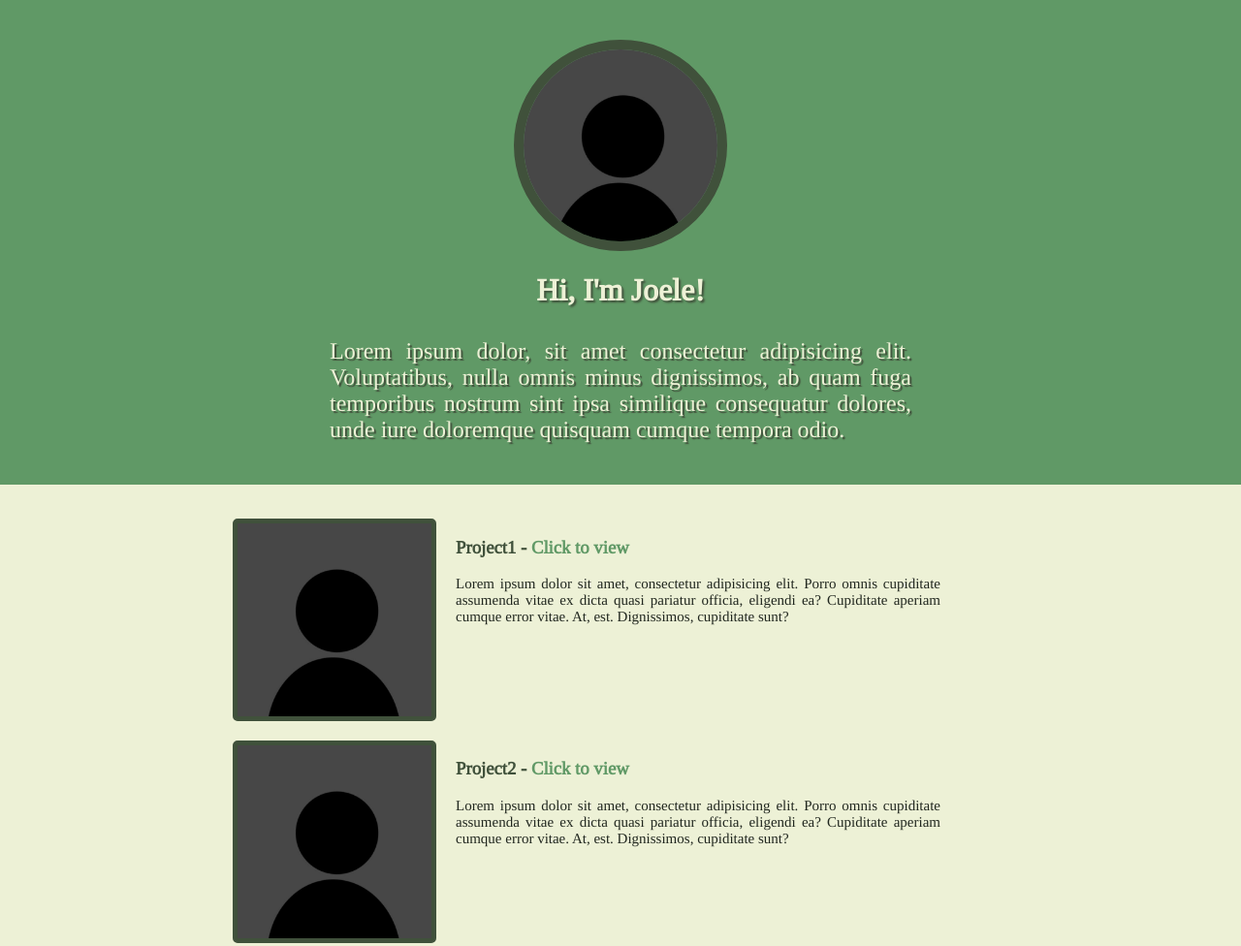
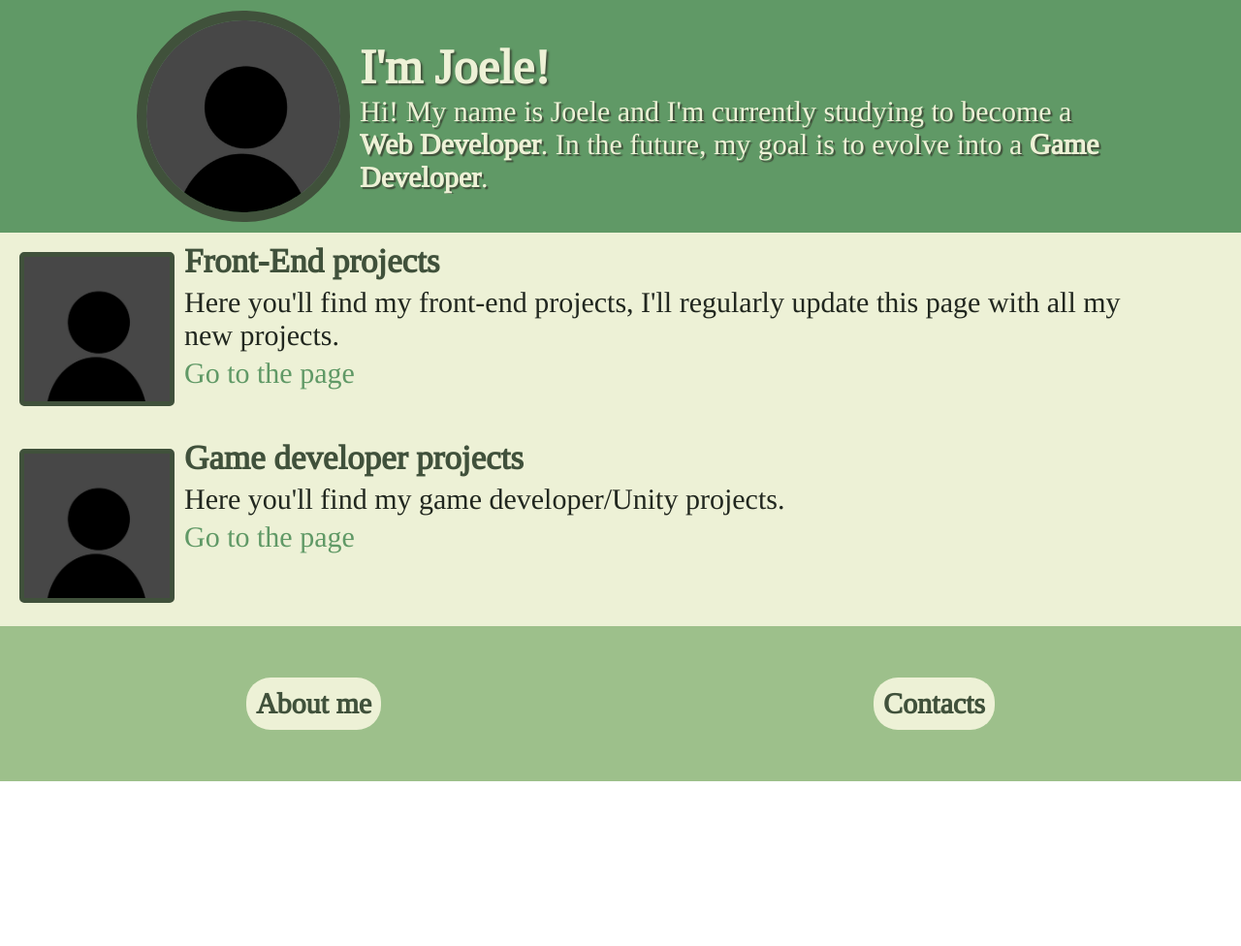
Before and after one commit to JoyBoyyy/html-portfolio, a plain HTML site: page index.html in a window 1280 px wide. Shown: the top 976 px of the page at 97% size. After the commit the page ends 806 px from the top, so only its background shows below. Drawn offline with Linux system fonts and the light colour scheme.

Commit message:
Portfolio 2.0
- new index file with better html and css
- works better with different screen sizes

```diff
--- a/index.html
+++ b/index.html
@@ -3,54 +3,49 @@
 <head>
     <meta charset="UTF-8">
     <meta name="viewport" content="width=device-width, initial-scale=1.0">
-    <title>Joele Kotrri's portfolio</title>
+    <title>My Portfolio</title>
     <link rel="stylesheet" href="./style.css">
+
     <link rel="preconnect" href="https://fonts.googleapis.com">
     <link rel="preconnect" href="https://fonts.gstatic.com" crossorigin>
     <link href="https://fonts.googleapis.com/css2?family=Tinos&display=swap" rel="stylesheet">
 </head>
 <body>
-    <div class="containerTop">
-        <img src="./asset/test.jpg" alt="photo of Joele">
-        <h1>Hi, I'm Joele!</h1>
-        <div id="personalInfo">
-            Lorem ipsum dolor, sit amet consectetur adipisicing elit. Voluptatibus, nulla omnis minus dignissimos, ab quam fuga temporibus nostrum sint ipsa similique consequatur dolores, unde iure doloremque quisquam cumque tempora odio.
+    <!---------- Top part ---------->
+   <div class="container top">
+        <img class="contentTop top1" src="./asset/test.jpg" alt="joele kotrri's photo">
+        <div class="contentTop top2">
+            <div class="top2Title">I'm Joele!</div>
+            <div class="top2Info">Hi! My name is Joele and I'm currently studying to become a <b>Web Developer</b>. In the future, my goal is to evolve into a <b>Game Developer</b>. </div>
         </div>
-    </div>
+   </div>
 
-    <div class="containerMiddle">
-        <div class="projectSection">
-            <div id="project1" class="projects">
-                <img src="./asset/test.jpg" alt="project1">
-                <h3>Project1 - <a href="">Click to view</a></h3>
-                <div class="projInfo">
-                    Lorem ipsum dolor sit amet, consectetur adipisicing elit. Porro omnis cupiditate assumenda vitae ex dicta quasi pariatur officia, eligendi ea? Cupiditate aperiam cumque error vitae. At, est. Dignissimos, cupiditate sunt?
-                </div>
-            </div>
-            <div id="project2" class="projects">
-                <img src="./asset/test.jpg" alt="project2">
-                <h3>Project2 - <a href="">Click to view</a></h3>
-                <div class="projInfo">
-                    Lorem ipsum dolor sit amet, consectetur adipisicing elit. Porro omnis cupiditate assumenda vitae ex dicta quasi pariatur officia, eligendi ea? Cupiditate aperiam cumque error vitae. At, est. Dignissimos, cupiditate sunt?
-                </div>
-            </div>
-            <div id="project3" class="projects">
-                <img src="./asset/test.jpg" alt="project3">
-                <h3>Project3 - <a href="">Click to view</a></h3>
-                <div class="projInfo">
-                    Lorem ipsum dolor sit amet, consectetur adipisicing elit. Porro omnis cupiditate assumenda vitae ex dicta quasi pariatur officia, eligendi ea? Cupiditate aperiam cumque error vitae. At, est. Dignissimos, cupiditate sunt?
-                </div>
-            </div>
+    <!---------- Middle part ---------->
+   <div class="container middle">
+    <!-- Front-end projects -->
+        <div class="containerCont">
+            <img class="previewMid" src="./asset/test.jpg" alt="Front-end content preview">
+            <div class="titleMid">Front-End projects</div>
+            <div class="infoMid">Here you'll find my front-end projects, I'll regularly update this page with all my new projects. </div>
+            <a href="">Go to the page</a>
         </div>
-    </div>
+    <!-- Game developer projects -->
+        <div class="containerCont">
+            <img class="previewMid" src="./asset/test.jpg" alt="Game developer content preview">
+            <div class="titleMid">Game developer projects</div>
+            <div class="infoMid">Here you'll find my game developer/Unity projects.</div>
+            <a href="">Go to the page</a>
+        </div>
 
-    <div class="containerBottom">
-        <h3><a href="./about.html">About me</a></h3>
-        <h3><a href="./contact.html">Contacts</a></h3>
-    </div>
+   </div>
+
+    <!---------- Bottom part ---------->
+   <div class="container bottom">
+        <a href="./about.html"><button id="buttonAbout">About me</button></a>
+        <a href="./contact.html"><button id="buttonContact">Contacts</button></a>
+   </div>
 
 
-
-
+    <script src="./index.js"></script>
 </body>
 </html>
--- a/style.css
+++ b/style.css
@@ -4,129 +4,251 @@ body{
     font-family: "Tinos", serif;
 }
 
-div{
+
+.container{
+    width: 100%;
     margin: 0px;
     padding: 0px;
 }
 
-a{
-    text-decoration: none;
-}
+/* -------------------- Top Section -------------------- */
+.top{
+    background-color: #609966;
 
-/* --------------------------------DESKTOP---------------------------------- */
-/* ---------------------TOP---------------------- */
-
-.containerTop{
-    background-color: #609966;
-    width: 100%;
-    height: 500px;
+    min-height: 30vh;
+    height: auto;
 
     display: flex;
-    flex-direction: column;
     justify-content: center;
     align-items: center;
 
     color: #EDF1D6;
+    overflow: hidden;
 }
 
-.containerTop > img{
-    width: 200px;
-    border: solid 10px #40513B;
-    border-radius: 50%;
-    margin: 0%;
+.contentTop{
+    display: inline-block;
+    padding: 0px;
+    margin: 0px;
 }
 
-h1{
-    text-shadow: 2px 2px 2px #40513B;
-    text-align: center;
+.top img{
+    border-radius: 50%;
+    margin: 10px 0px;
+    float: left;
 }
 
-/*
-
-  <h2>Lorem ipsum dolor sit amet consectetur adipisicing elit. Cupiditate repudiandae vero totam deserunt sequi! Labore nihil nesciunt quo, iste cumque molestiae excepturi hic sit adipisci.</h2>
-
-h2{
-    text-shadow: 2px 2px 2px #40513B;
-    text-align: center;
-    text-wrap: pretty;
-}
-*/
-
-#personalInfo{
-    /*border: 1px solid black;*/
-    padding: 10px;
-    width: 600px;
-    height: 100px;
-
-    text-shadow: 2px 2px 1px #40513B;
-    text-align: justify;
-    font-size: 24px;
+.top .top2{
+    width: 60%;
+    height: 75%;
+    overflow: hidden;
+    margin-left: 10px;
 }
 
-/* ---------------------MIDDLE---------------------- */
-
-.containerMiddle{
-    background-color: #EDF1D6;
-    width: 100%;
+.top2Title{
+    text-align: left;
+    text-shadow: 2px 2px 2px #40513B;
+    font-weight: bold;
 }
 
-.projectSection{
-    padding: 25px 0px;
+/* -------------------- Middle Section -------------------- */
+.middle{
+    background-color: #EDF1D6;
+    min-height: 50vh;
+    height: auto;
+}
+
+.containerCont{
+    width: 90%;
+    margin: 10px 10px;
+    overflow: hidden;
+    display: inline-block;
+}
+
+.previewMid{
+    float: left;
+    border-radius: 5px;
+}
+
+.titleMid{
+     color: #40513B;
+    font-weight: bold;
+}
+
+.infoMid{
+    color: #21271f;
+}
+
+.containerCont a{
+    color: #609966;
+    text-decoration: none;
+}
+
+/* -------------------- Bottom Section -------------------- */
+.bottom{
+    background-color: #9DC08B;
+    min-height: 20vh;
+    height: auto;
+
     display: flex;
-    flex-direction: column;
-    justify-content: center;
+    justify-content: space-around;
     align-items: center;
 }
 
-.projectSection  img{
-    width: 200px;
-    border: solid 5px #40513B;
-    border-radius: 5px;
-    margin-right: 20px;
-    float: left;
+button{
+    font-family: "Tinos", serif;
+    text-align: center;
+    font-weight: bold;
+    background-color: #EDF1D6;
+    color: #40513B;
+
+    border-radius: 25px;
+    border: none;
+    padding: 10px;
 }
 
-.projects {
-    width: 800px;
-    margin: 10px;
+button:hover{
+    background-color: #609966;
+    color: #EDF1D6;
 }
 
-.projects a{
-    color: #609966;
+/* -------------------- PHONE 600px -------------------- */
+@media (max-width: 600px){
+    /* ---------- Top Section ---------- */
+
+    .top img{
+        width: 100px;
+        border: solid 5px #40513B;
+    }
+
+    .top2Title{
+        font-size: 20px;
+    }
+
+    .top2Info{
+        text-shadow: 2px 2px 1px #40513B;
+        font-size: 15px;
+    }
+
+    /* ---------- Middle Section ---------- */
+
+    .previewMid{
+        width: 90px;
+        margin: 3px;
+        border: solid 5px #40513B;
+    }
+
+    .titleMid{
+        font-size: 18px;
+    }
+
+    .infoMid{
+        font-size: 15px;
+        margin: 5px 0px;
+    }
+
+    .containerCont a{
+        font-size: 15px;
+    }
+
+    /* ---------- Bottom Section ---------- */
+
+    button{
+        font-size: 15px;
+    }
+
+
 }
 
-.projects h3{
-    color: #40513B;
-    /*text-shadow: 1px 1px 1px #9DC08B;*/
+/* -------------------- TABLET 601 a 1200px -------------------- */
+@media (min-width: 601px) and (max-width: 1200px){
+
+    /* ---------- Top Section ---------- */
+
+    .top img{
+        width: 150px;
+        border: solid 7.5px #40513B;
+    }
+
+    .top2Title{
+        font-size: 30px;
+    }
+
+    .top2Info{
+    text-shadow: 2px 2px 1px #40513B;
+    font-size: 20px;
+    }
+
+    /* ---------- Middle Section ---------- */
+
+    .previewMid{
+        width: 150px;
+        margin: 5px;
+        border: solid 5px #40513B;
+    }
+
+    .titleMid{
+        font-size: 25px;
+    }
+
+    .infoMid{
+        font-size: 20px;
+        margin: 5px 0px;
+    }
+
+    .containerCont a{
+        font-size: 20px;
+    }
+
+    /* ---------- Bottom Section ---------- */
+
+    button{
+        font-size: 20px;
+    }
 }
 
-.projInfo{
-    width: 500px;
-    height: 100px;
-    display: inline-block;
+/* -------------------- REST 1201px -------------------- */
+@media (min-width: 1201px){
 
-    text-align: justify;
-    font-size: 15px;
-    color: #21271f;
+    /* ---------- Top Section ---------- */
+
+    .top img{
+        width: 200px;
+        border: solid 10px #40513B;
+    }
+
+    .top2Title{
+        font-size: 50px;
+    }
+
+    .top2Info{
+        text-shadow: 2px 2px 1px #40513B;
+        font-size: 30px;
+    }
+    /* ---------- Middle Section ---------- */
+
+    .previewMid{
+        width: 150px;
+        margin: 10px;
+        border: solid 5px #40513B;
+    }
+
+    .titleMid{
+        font-size: 35px;
+    }
+
+    .infoMid{
+        font-size: 30px;
+        margin: 5px 0px;
+    }
+
+    .containerCont a{
+        font-size: 30px;
+    }
+
+    /* ---------- Bottom Section ---------- */
+
+    button{
+        font-size: 30px;
+    }
 }
-/* ---------------------BOTTOM---------------------- */
-
-.containerBottom{
-    background-color: #9DC08B;
-    height: 100px;
-    width: 100%;
-    display: flex;
-    justify-content: space-evenly;
-    align-items: center;
-}
-
-.containerBottom * a{
-    background-color: #EDF1D6;
-    padding: 10px;
-    border-radius: 50px;
-    text-align: center;
-    color: #40513B;
-}
-
-/* ------------------------------------------------- */
-/* --------------------------------TABLET---------------------------------- */
```
Also changed, not shown: index.js (added).
